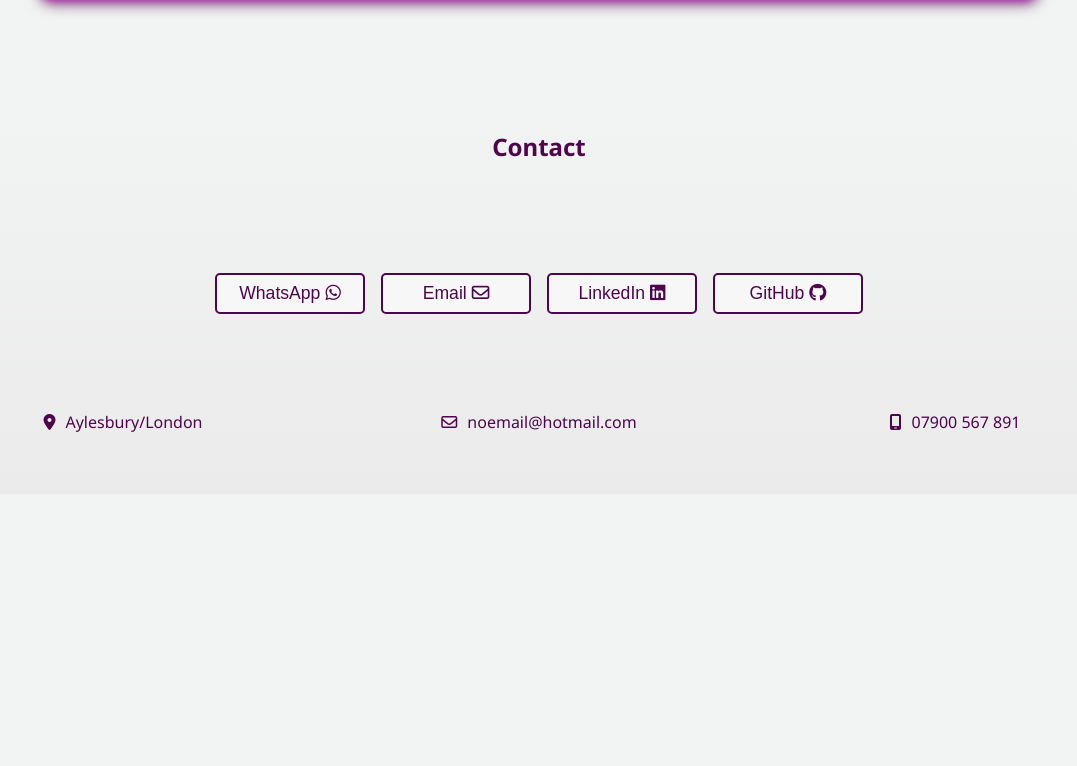
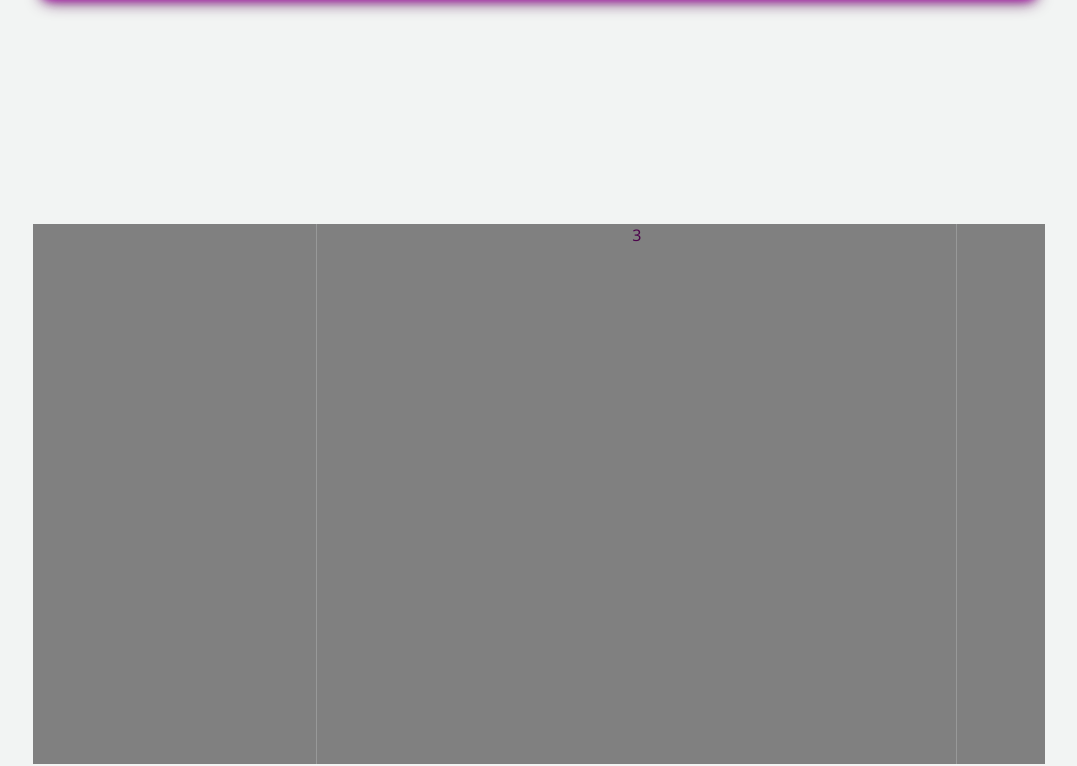
Before and after one commit to 2ndborn/micah-francis.com, a React (Vite) app in the folder micah/: page / in a window 1280 px wide. Shown: the part 714-1480 px from the top of the page, without its empty margins (101-1178 px from the left). Before the commit the page ends 1216 px from the top, so only its background shows below. Built offline with nearby package versions, Linux system fonts and the light colour scheme; a web font is replaced by a local one.

Commit message:
Began the infinite scroll on the home page

```diff
--- a/micah/src/pages/HomePage.jsx
+++ b/micah/src/pages/HomePage.jsx
@@ -1,8 +1,16 @@
-import React from 'react'
+import React, { useEffect, useRef, useState } from 'react'
 import {motion} from 'framer-motion';
 import styles from '../styles/HomePage.module.css'
 
 const HomePage = () => {
+  const ref = useRef(null);
+  const [width, setWidth] = useState(0);
+  useEffect(() => {
+    if(ref.current){
+      setWidth(ref.current.scrollWidth / 2)
+    }
+  }, [])
+
   const container = {
     hidden: {opacity: 0, boxShadow: "none"},
     show: {
@@ -44,6 +52,8 @@ const HomePage = () => {
     }
   }
 
+  const symbols = [1,2,3,4];
+
   return (
     <div>
       <section style={{ height: "100vh", display: "flex", justifyContent: "center", alignItems: "center" }}>
@@ -57,6 +67,15 @@ const HomePage = () => {
           <motion.h3 variants={textTwo}>Fullstack Developer</motion.h3>
         </motion.div>
       </section>
+      <section style={{ height: "100vh", display: "flex", justifyContent: "center", alignItems: "center"}}>
+        <div style={{height: "90%", width: "80%", display: "flex", alignItems: "center", overflow: "hidden"}}>
+        <div className={styles.infiniteScroll}>
+          {symbols.concat(symbols).map((sym, i) =>
+            <div key={i} className={styles.items}>{sym}</div>
+          )}
+        </div>
+        </div>
+      </section>
     </div>
   )
 }
--- a/micah/src/styles/Footer.module.css
+++ b/micah/src/styles/Footer.module.css
@@ -2,7 +2,7 @@
     height: 50vh;
     box-sizing: border-box;
     padding: 1rem;
-    background-image: linear-gradient(to bottom, var(--body-color), hsl(0, 0%, 92%));
+    background-image: linear-gradient(to bottom, var(--body-color), hsl(0, 0%, 85%));
 }
 
 .upperFooter {
--- a/micah/src/styles/HomePage.module.css
+++ b/micah/src/styles/HomePage.module.css
@@ -20,3 +20,22 @@
     .introDisplay h1, .introDisplay h3 {
         margin: 5px 0;
     }
+
+    .infiniteScroll {
+        display: flex;
+        width: max-content;
+        height: 75%;
+        /* box-shadow: inset 2px 2px 4px var(--cta-btn); */
+        animation: scroll 15s linear infinite;
+    }
+
+    .items {
+        width: 50vw;
+        text-align: center;
+        background-color: grey;
+    }
+
+    @keyframes scroll {
+        0% {transform: translateX(0);}
+        100% {transform: translateX(-50%);}
+    }
```
